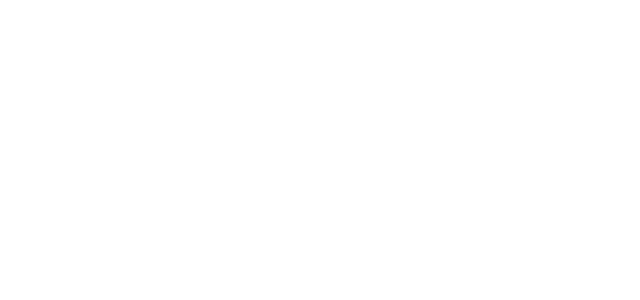
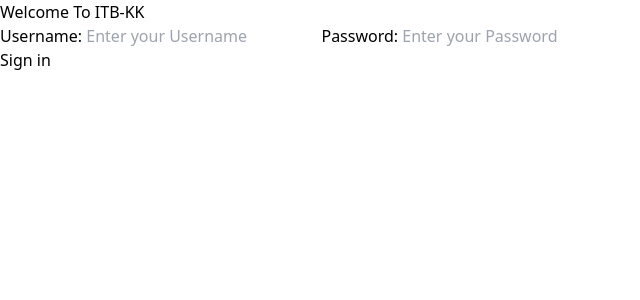
Before and after one commit to Integrated-Project1-G-PL-2/Frontend, a Vue app in the folder FrontEnd-Default/: page /login in a window 1280 px wide. Before the commit this address had no page. Shown: the top 300 px of the page, without its empty margins (0-640 px from the left). Built offline with nearby package versions, Linux system fonts and the light colour scheme.

Commit message:
add login page

```diff
--- a/FrontEnd-Default/router/index.js
+++ b/FrontEnd-Default/router/index.js
@@ -5,11 +5,17 @@ import DeleteTaskDetail from '@/components/DeletePopUp.vue'
 import StatusesList from '@/components/StatusesList.vue'
 import StatusPopUp from '@/components/StatusPopUp.vue'
 import DeleteStatus from '@/components/DeleteStatus.vue'
+import LoginPage from '@/components/LoginPage.vue'
 const history = createWebHistory(import.meta.env.BASE_URL)
 const routes = [
   {
     path: '/',
-    redirect: '/task'
+    redirect: '/login'
+  },
+  {
+    path: '/login',
+    name: 'Login',
+    component: LoginPage
   },
   {
     path: '/task',
--- /dev/null
+++ b/FrontEnd-Default/src/components/LoginPage.vue
@@ -0,0 +1,33 @@
+<script setup>
+import { useRoute, useRouter } from 'vue-router'
+</script>
+
+<template>
+  <div class="main">
+    <h1>Welcome To ITB-KK</h1>
+    <form action="">
+      <label for="first"> Username: </label>
+      <input
+        type="text"
+        id="first"
+        name="first"
+        placeholder="Enter your Username"
+        required
+      />
+
+      <label for="password"> Password: </label>
+      <input
+        type="password"
+        id="password"
+        name="password"
+        placeholder="Enter your Password"
+        required
+      />
+
+      <div class="wrap">
+        <button type="signIn" onclick="solve()">Sign in</button>
+      </div>
+    </form>
+  </div>
+</template>
+<style scoped></style>
```
